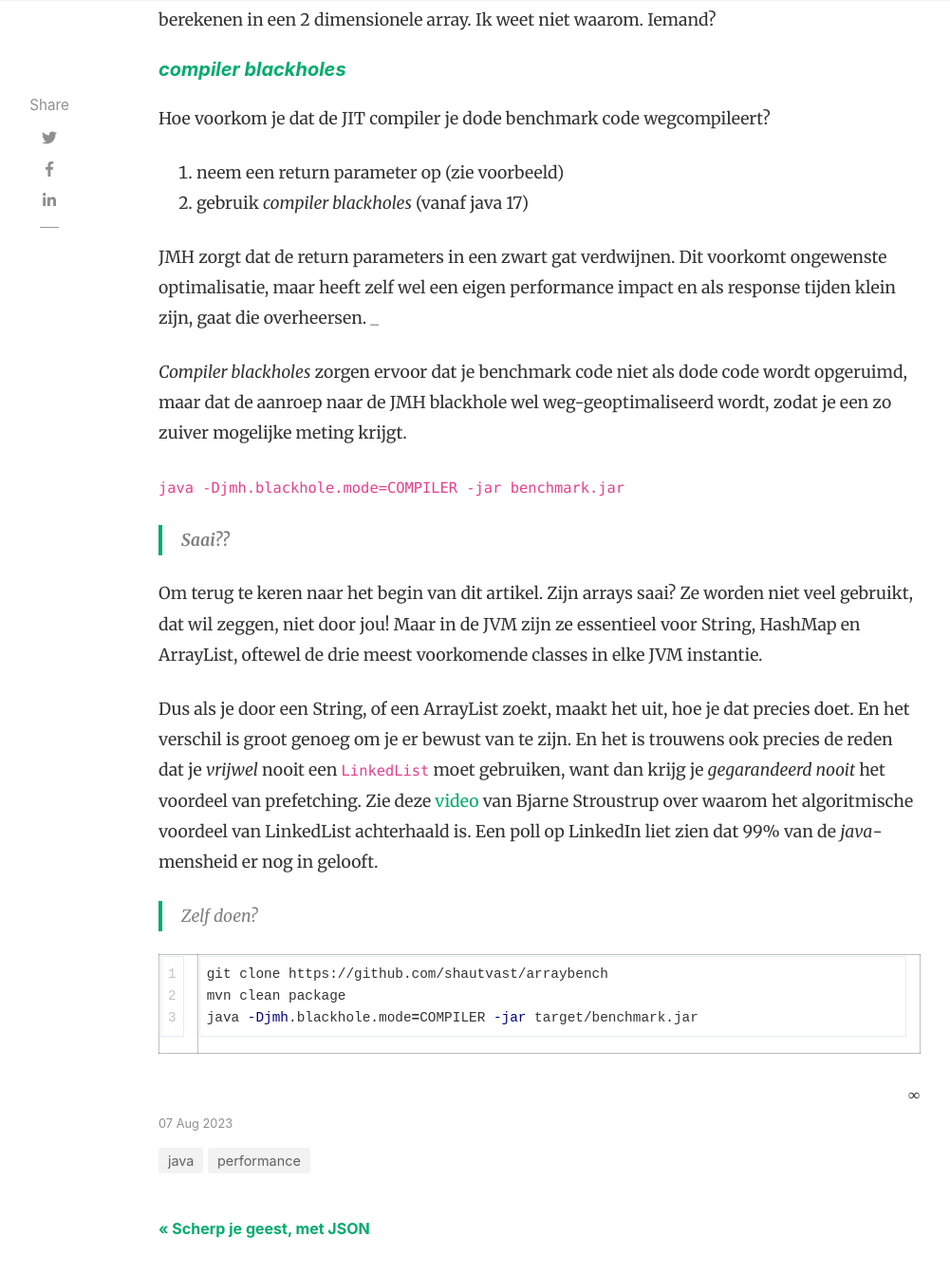
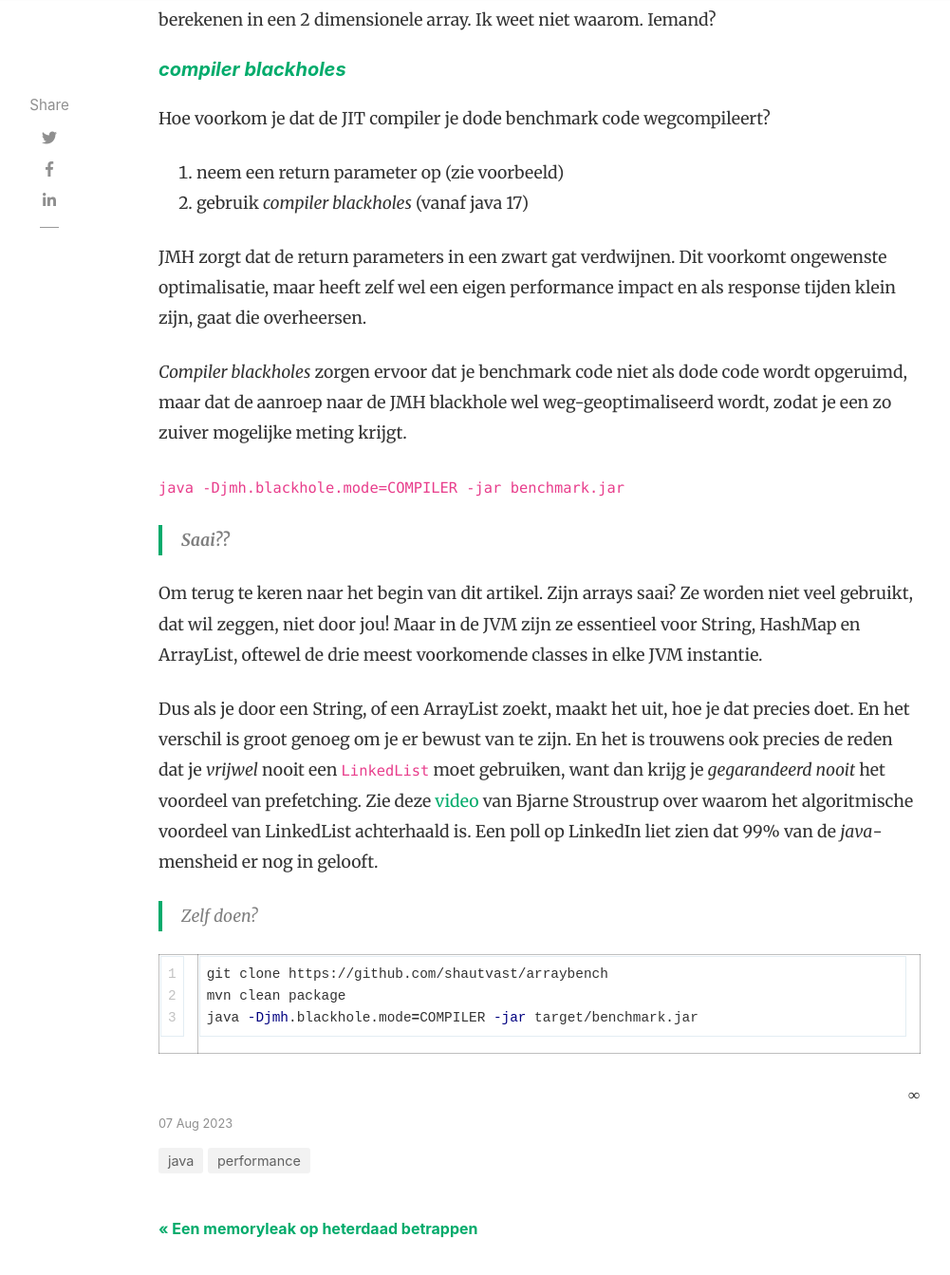
Before and after one commit to TOP-Squad/top-squad.github.io, a Jekyll site: the page built from _posts/2023-08-07-multidim-arrays.md, in a window 1280 px wide and 1400 px high, scrolled down 5884 px. Shown: the top 1343 px of the window at 95% size, without its empty margins (118-1119 px from the left). Built offline with Jekyll 4.4.1, drawn with Linux system fonts in a browser that asks for light colours; nearby versions of some CDN libraries; comment, search, counter and statistics services are not loaded.

Commit message:
typo en wip nieuwe blog

```diff
--- a/_posts/2023-08-07-multidim-arrays.md
+++ b/_posts/2023-08-07-multidim-arrays.md
@@ -145,7 +145,7 @@ Hoe voorkom je dat de JIT compiler je dode benchmark code wegcompileert?
 1. neem een return parameter op (zie voorbeeld)
 2. gebruik _compiler blackholes_ (vanaf java 17)
 
-JMH zorgt dat de return parameters in een zwart gat verdwijnen. Dit voorkomt ongewenste optimalisatie, maar heeft zelf wel een eigen performance impact en als response tijden klein zijn, gaat die overheersen. _
+JMH zorgt dat de return parameters in een zwart gat verdwijnen. Dit voorkomt ongewenste optimalisatie, maar heeft zelf wel een eigen performance impact en als response tijden klein zijn, gaat die overheersen.
 
 _Compiler blackholes_ zorgen ervoor dat je benchmark code niet als dode code wordt opgeruimd, maar dat de aanroep naar de JMH blackhole wel weg-geoptimaliseerd wordt, zodat je een zo zuiver mogelijke meting krijgt.
 
```
Also changed, not shown: _posts/2023-08-05-memoryleak.md (added, +19 -0 lines), assets/images/daan-mooij-91LGCVN5SAI-unsplash.jpg (added).
